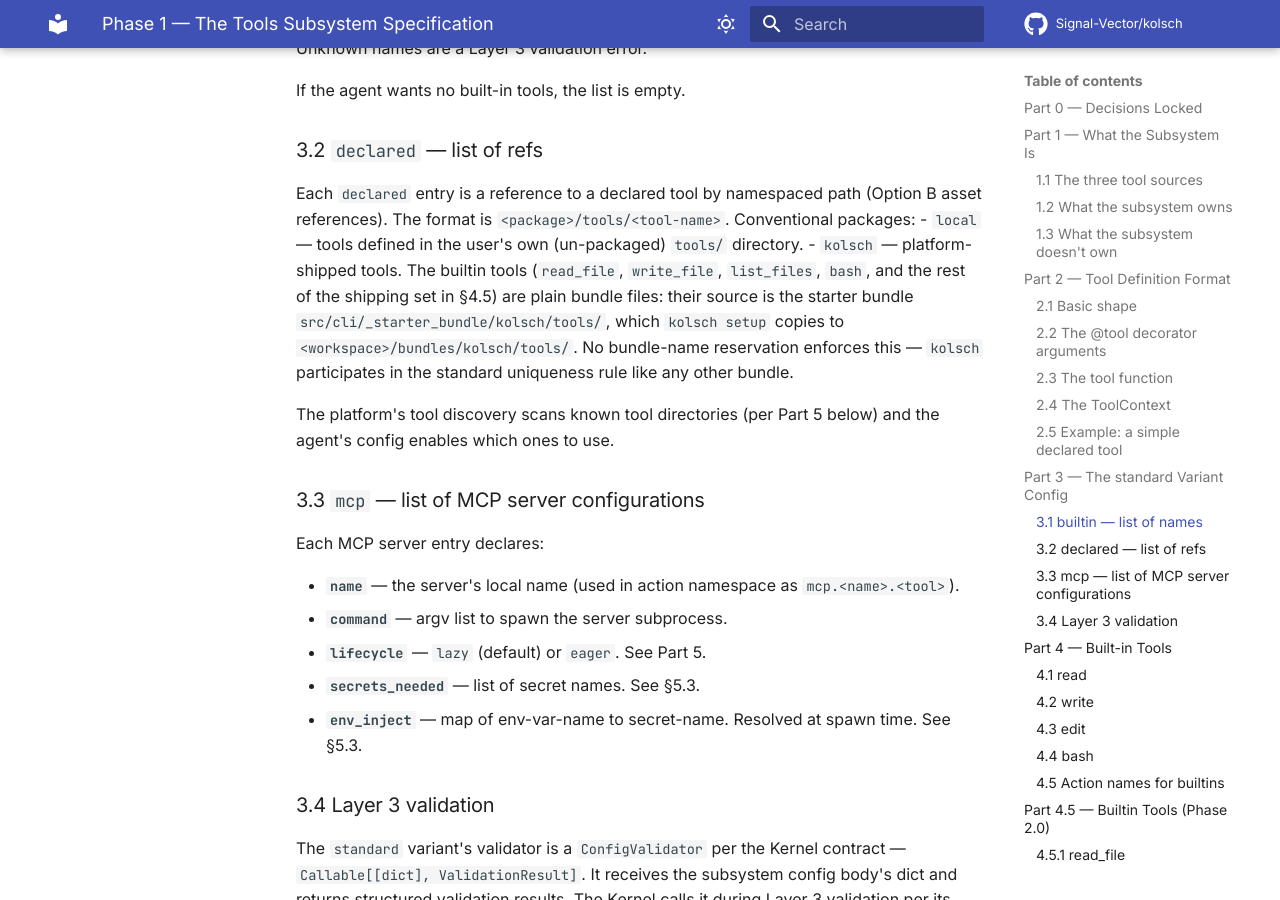
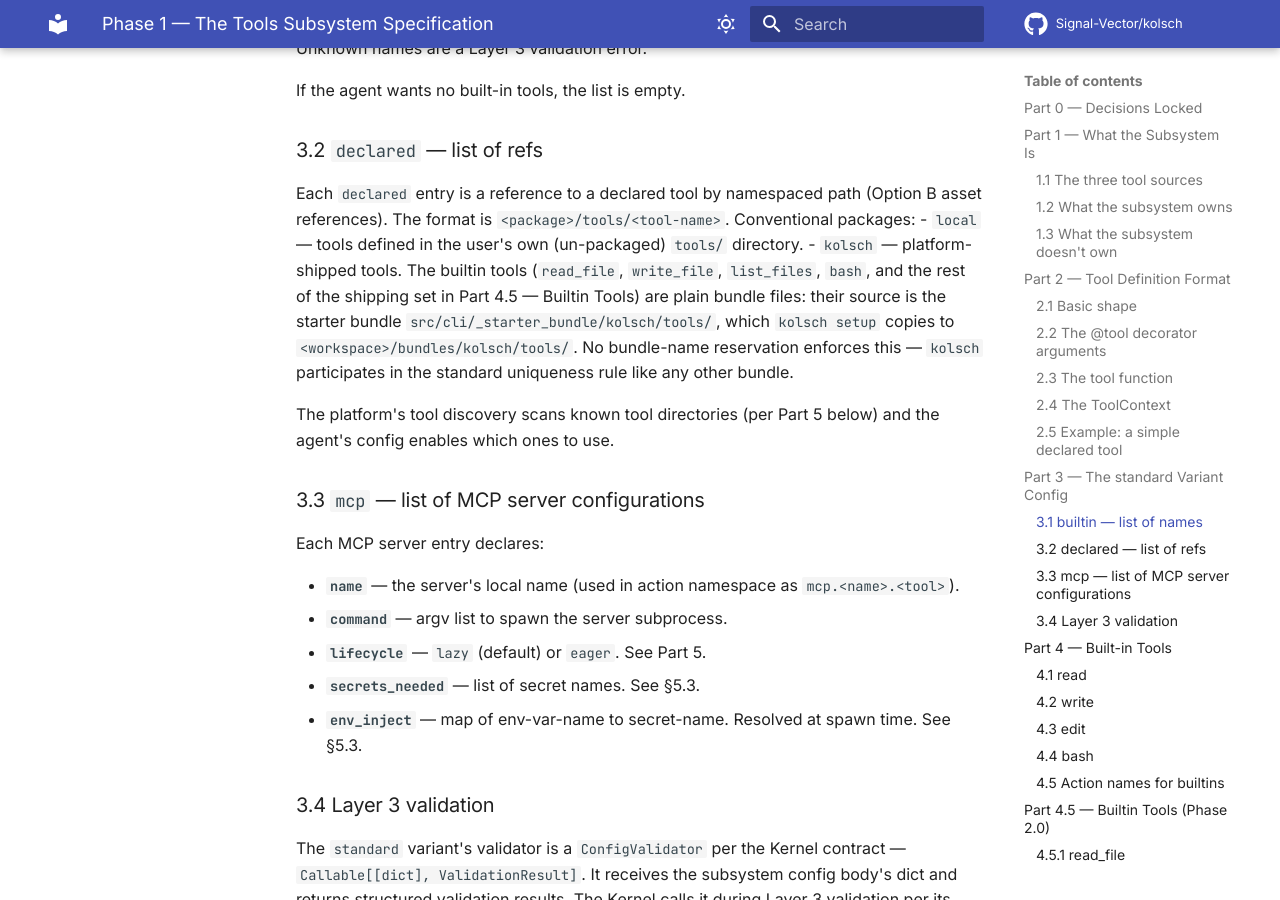
Before and after one commit to Signal-Vector/kolsch, an MkDocs documentation site: the page built from docs/explanation/tools-subsystem.md, in a window 1280 px wide and 900 px high, scrolled down 5831 px. Built offline with MkDocs 1.6.1 and Material for MkDocs 9.7.7, drawn with Linux system fonts in a browser that asks for light colours; comment, search, counter and statistics services are not loaded.

Commit message:
docs: tighten the shipped-tools rule wording
AGENTS.md said tests load shipped tools via bundle_paths.py, but older
tests still build the starter path by hand; say new tests should use
it. Rewrap the line the earlier edit left over-long, and point the
tools-subsystem bullet at "Part 4.5 — Builtin Tools" rather than the
ambiguous "§4.5".

Co-Authored-By: Claude Opus 5.5 <noreply@anthropic.com>

```diff
--- a/docs/explanation/tools-subsystem.md
+++ b/docs/explanation/tools-subsystem.md
@@ -283,11 +283,11 @@ path (Option B asset references). The format is
   directory.
 - `kolsch` — platform-shipped tools. The builtin tools (`read_file`,
   `write_file`, `list_files`, `bash`, and the rest of the shipping set
-  in §4.5) are plain bundle files: their source is the starter bundle
-  `src/cli/_starter_bundle/kolsch/tools/`, which `kolsch setup` copies
-  to `<workspace>/bundles/kolsch/tools/`. No bundle-name
-  reservation enforces this — `kolsch` participates in the standard
-  uniqueness rule like any other bundle.
+  in Part 4.5 — Builtin Tools) are plain bundle files: their source
+  is the starter bundle `src/cli/_starter_bundle/kolsch/tools/`,
+  which `kolsch setup` copies to `<workspace>/bundles/kolsch/tools/`.
+  No bundle-name reservation enforces this — `kolsch` participates
+  in the standard uniqueness rule like any other bundle.
 
 The platform's tool discovery scans known tool directories (per Part 5
 below) and the agent's config enables which ones to use.
```
Also changed, not shown: AGENTS.md (+7 -7 lines).
